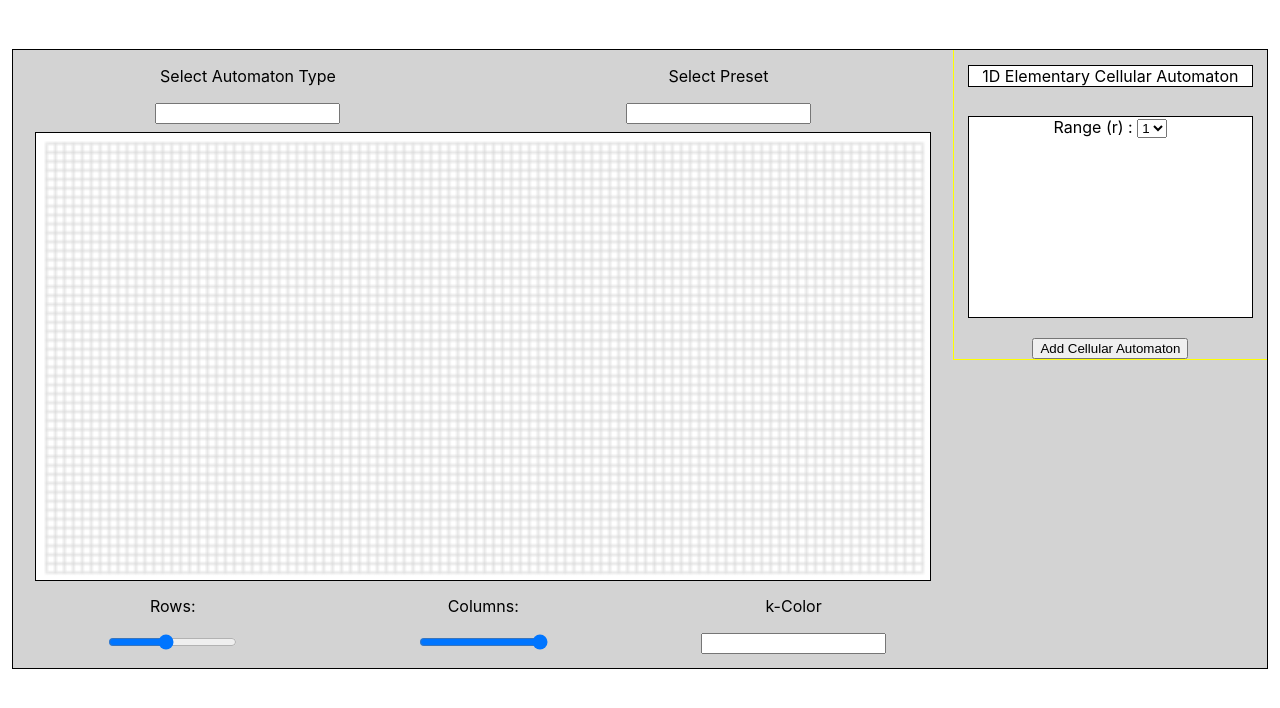
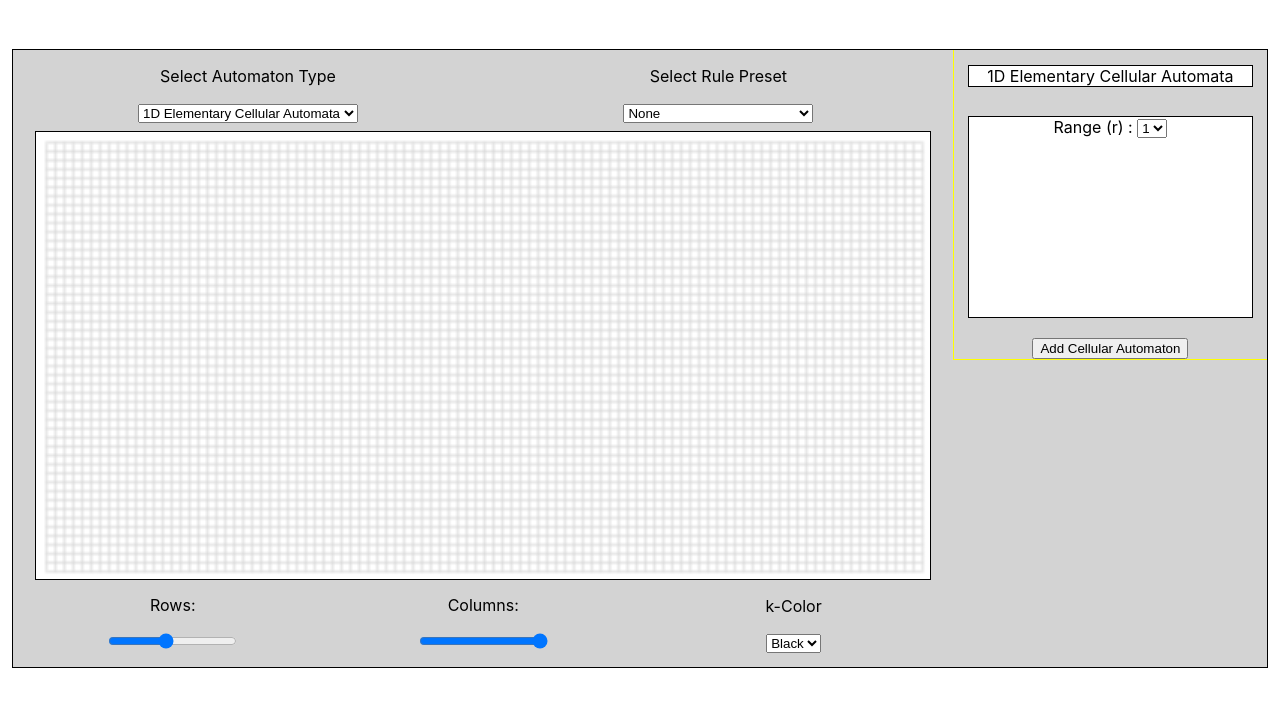
Before and after one commit to alexandreLamarre/Cellular-Automaton, a React (Create React App) app: page / in a window 1280 px wide. Shown: the top 708 px of the page. Built offline with nearby package versions, Linux system fonts and the light colour scheme.

Commit message:
type parser and rule component lists

```diff
--- a/src/App.css
+++ b/src/App.css
@@ -1,7 +1,6 @@
 .App {
   text-align: center;
-  height:100%;
-  min-height: 100%;
+  height:100vh;
 }
 
 .App-logo {
--- a/src/cellularAutomata/AutomataCell.js
+++ b/src/cellularAutomata/AutomataCell.js
@@ -12,7 +12,8 @@ class AutomataCell extends React.Component{
       cell_id: 0,
       rows: 50,
       columns:50,
-      automaton_type: "1D Elementary Cellular Automaton",
+      automaton_type: "Elementary",
+      dimension: 1,
       rules: [],
       height: 0,
       rules_id: 0,
@@ -28,7 +29,8 @@ class AutomataCell extends React.Component{
     const rules_id = this.state.rules_id;
     console.log("div height", height);
     rules.push(<Rules type = {this.state.automaton_type}
-      key = {rules_id}/>);
+                      dimension= {this.state.dimension}
+                      key = {rules_id}/>);
 
     this.setState({cell_id:cell_id, rules: rules, height:height, rules_id:rules_id+1});
 
@@ -99,7 +101,9 @@ class AutomataCell extends React.Component{
   addAutomaton(e){
     const rules = this.state.rules;
     const rules_id = this.state.rules_id;
-    rules.push(<Rules type = {this.state.automaton_type} key = {rules_id}/>);
+    rules.push(<Rules type = {this.state.automaton_type}
+                      key = {rules_id}
+                      dimension = {this.state.dimension}/>);
     this.setState({rules:rules, rules_id: rules_id+1});
   }
 
@@ -109,27 +113,83 @@ class AutomataCell extends React.Component{
     this.setState({height: height});
   }
 
+
+  updateType(e){
+    const value = e.target.value;
+    const dimension = parseInt(value.match(new RegExp("[0-9]+D{1}"))[0]);
+    const type = value.includes("Elementary")? "Elementary":
+                 value.includes("Totallistic")? "Totallistic":
+                 "Custom";
+    this.setState({dimension: dimension, type:type});
+  }
+
+  updatePreset(e){
+
+  }
+
   render(){
     return(
       <div id = {"cell_"+this.state.cell_id}
       className = "cell">
 
         <div id = "automatonContainer"
-        onResize = {(e) => this.changeHeight(e)}
         className = "automatonContainer">
             <div className = "toplabel1">
               <p> Select Automaton Type</p>
-              <input list = "types"></input>
-              <datalist id = "types">
-                <option> 1D elementary cellular automaton </option>
-              </datalist>
+              <select list = "types" onChange = {e => this.updateType(e)}>
+                <option value = "1D Elementary">
+                1D Elementary Cellular Automata
+                </option>
+
+                <option value = "1D Totallistic">
+                1D Totallistic Celular Automata
+                </option>
+
+                <option value = "1D Custom">
+                1D Custom Celular Automata
+                </option>
+
+                <option value = "2D Elementary">
+                2D Elementary Cellular Automata
+                </option>
+
+                <option value = "2D Totallistic">
+                2D Totallistic Celular Automata
+                </option>
+
+                <option value = "2D Totallistic">
+                2D Custom Celular Automata
+                </option>
+
+                <option value = "3D Elementary">
+                3D Elementary Cellular Automata
+                </option>
+
+                <option value = "3D Totallistic">
+                3D Totallistic Celular Automata
+                </option>
+
+                <option value = "3D Totallistic">
+                3D Custom Celular Automata
+                </option>
+
+              </select>
+
             </div>
             <div className = "toplabel2">
-              <p> Select Preset </p>
-              <input list = "presets"></input>
-              <datalist id = "presets">
-                <option> Wire </option>
-              </datalist>
+              <p> Select Rule Preset </p>
+              <select onChange = {(e) => this.updatePreset(e)}>
+                <option value = "None">
+                  None
+                </option>
+                <option value = "Conway">
+                 2D Conway's Game of Life
+                </option>
+                <option value = "Wire">
+                2D Wire (Electronic Circuits)
+                </option>
+              </select>
+
             </div>
 
             <canvas id = "simulation"
@@ -158,10 +218,9 @@ class AutomataCell extends React.Component{
             </div>
             <div className = "bottomLabel">
               <p> k-Color </p>
-              <input list = "available-colors"></input>
-              <datalist id= "available-colors">
-                <option> This should show the available automaton colors </option>
-              </datalist>
+              <select>
+                <option> Black </option>
+              </select>
             </div>
         </div>
         <div id = "automatonSettings"
@@ -169,7 +228,7 @@ class AutomataCell extends React.Component{
         className = "automatonSettings">
 
 
-          <p className = "settingsType"> {this.state.automaton_type} </p>
+          <p className = "settingsType"> {this.state.dimension}D {this.state.automaton_type} Cellular Automata</p>
           <div id = "rules_list"
                className = "rules_list">
             <div id = "automatonRules">
--- a/src/index.css
+++ b/src/index.css
@@ -1,11 +1,10 @@
 html{
-  min-height: 100%;
-  height: 100%;
+  height: 100vh;
+  overflow: hidden;
 }
 
 body {
-  height: 100%;
-  min-height: 100%;
+  height: 100vh;
   margin: 0;
   font-family: -apple-system, BlinkMacSystemFont, 'Segoe UI', 'Roboto', 'Oxygen',
     'Ubuntu', 'Cantarell', 'Fira Sans', 'Droid Sans', 'Helvetica Neue',
```
Also changed, not shown: 1 other file (tests, documents, lock files or other folders).
